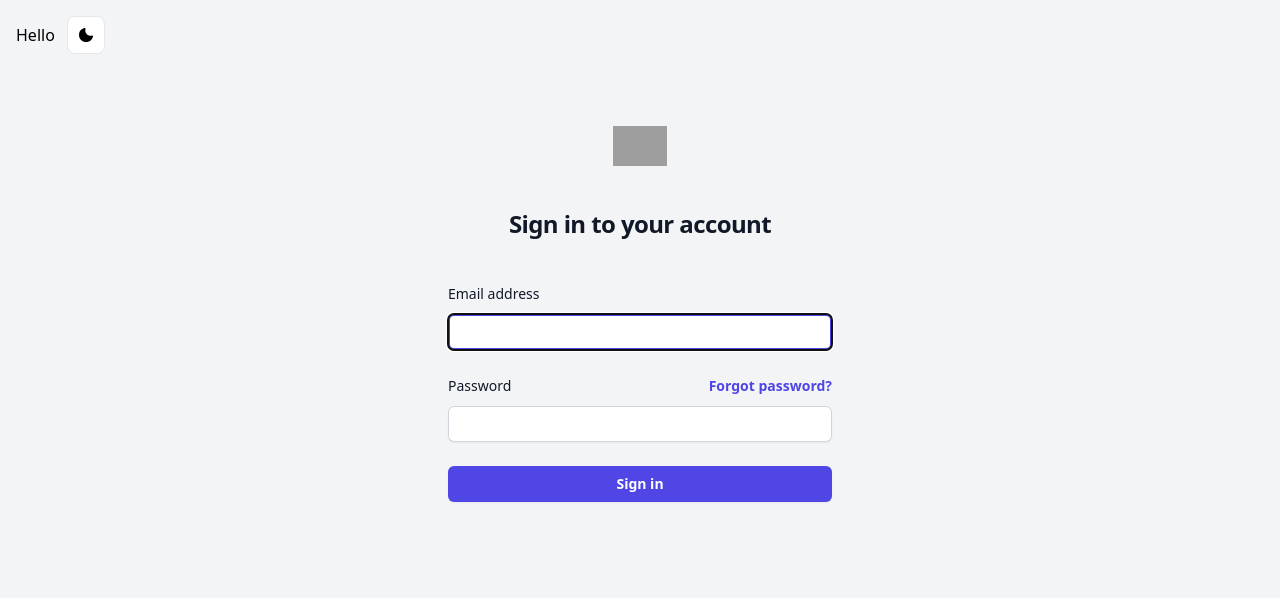
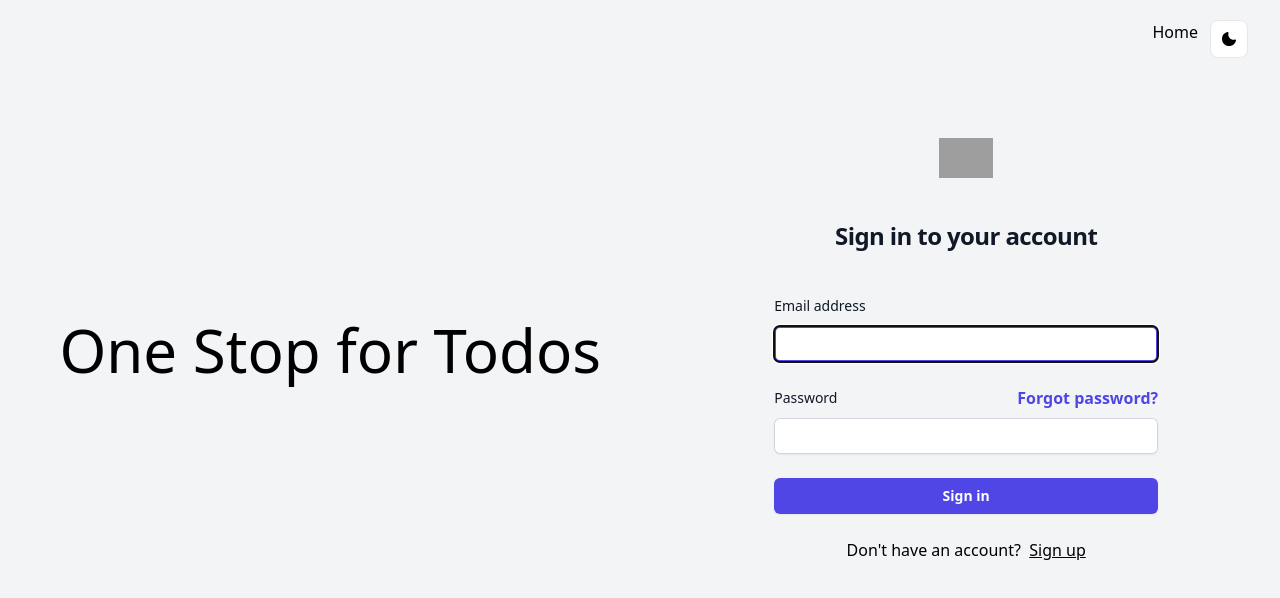
Before and after one commit to rajneesh069/taskify-frontend, a React (Vite) app: page / in a window 1280 px wide. Shown: the top 598 px of the page. Built offline with nearby package versions, Linux system fonts and the light colour scheme; grey boxes are pictures that could not be loaded.

Commit message:
add some more features

```diff
--- a/src/App.tsx
+++ b/src/App.tsx
@@ -7,6 +7,7 @@ import "./index.css";
 import ShowTodo from "./components/ShowTodos";
 import Appbar from "./components/Appbar";
 import { RecoilRoot } from "recoil";
+import Landing from "./components/Landing";
 
 const App: React.FC = () => {
   return (
@@ -18,7 +19,8 @@ const App: React.FC = () => {
           </header>
           <main>
             <Routes>
-              <Route path="/" element={<Signin />} />
+              <Route path="/" element={<Landing />} />
+              <Route path="/signin" element={<Signin />} />
               <Route path="/signup" element={<Signup />} />
               <Route path="/users/:userId" element={<ShowTodo />} />
             </Routes>
--- a/src/components/Appbar.tsx
+++ b/src/components/Appbar.tsx
@@ -1,10 +1,30 @@
+import { useRecoilValue } from "recoil";
 import DarkModeToggle from "./DarkModeToggle";
+import { emailSelector } from "../store/selectors/userSelector";
+import { useNavigate } from "react-router-dom";
 
 export default function Appbar() {
+  const navigate = useNavigate();
+  const email = useRecoilValue(emailSelector);
   return (
-    <div className="flex flex-row gap-3 sticky mb-2">
-      <button>Hello</button>
-      <DarkModeToggle />
-    </div>
+    <>
+      <div className="flex flex-row gap-3 justify-end sticky mb-2 p-1">
+        <div >
+          <button
+            className=""
+            onClick={() => {
+              navigate("/");
+            }}
+          >
+            Home
+          </button>
+        </div>
+        <div className="">
+          <DarkModeToggle />
+        </div>
+
+        <p>{email}</p>
+      </div>
+    </>
   );
 }
--- a/src/components/DarkModeToggle.tsx
+++ b/src/components/DarkModeToggle.tsx
@@ -56,8 +56,8 @@ const DarkModeToggle: React.FC = () => {
               <path
                 d="M6.22176 0.290343C6.47196 0.540538 6.56981 0.905128 6.47852 1.24698C6.02149 2.95841 6.46512 4.85587 7.80463 6.19537C9.14413 7.53487 11.0416 7.97851 12.753 7.52148C13.0949 7.43019 13.4595 7.52805 13.7097 7.77824C13.9598 8.02844 14.0577 8.39303 13.9664 8.73487C13.6547 9.90223 13.0406 11.0056 12.1268 11.9194C9.35262 14.6935 4.8548 14.6935 2.08063 11.9194C-0.693543 9.1452 -0.693542 4.64738 2.08063 1.87321C2.99439 0.959446 4.09777 0.34532 5.26513 0.0335818C5.60698 -0.0577083 5.97157 0.0401477 6.22176 0.290343Z"
                 fill="currentColor"
-                fill-rule="evenodd"
-                clip-rule="evenodd"
+                fillRule="evenodd"
+                clipRule="evenodd"
               ></path>
             </svg>
           )}
--- /dev/null
+++ b/src/components/Landing.tsx
@@ -0,0 +1,14 @@
+import Signin from "./Signin";
+
+export default function Landing() {
+  return (
+    <div className="flex flex-col p-1 md:flex-row md:justify-around">
+      <h1 className="text-4xl text-center md:text-5xl lg:text-6xl md:content-center">
+        One Stop for Todos
+      </h1>
+      <div className="md:w-[40%]">
+        <Signin />
+      </div>
+    </div>
+  );
+}
--- a/src/components/ShowTodos.tsx
+++ b/src/components/ShowTodos.tsx
@@ -11,13 +11,15 @@ export default function ShowTodos() {
   if (todos.state === "hasValue") {
     return (
       <div className="flex flex-col gap-3 dark:text-white text-black justify-center content-center items-center">
-        {todos.contents.map((todo: TodoType) => (
-          <Todo key={todo.id} todoId={todo.id} />
-        ))}
+        {todos.contents
+          ? todos.contents.map((todo: TodoType) => (
+              <Todo key={todo.id} todoId={todo.id} />
+            ))
+          : "No todos found"}
       </div>
     );
   } else if (todos.state === "loading") {
-    return "loading";
+    return "Loading";
   } else {
     return "Error";
   }
--- a/src/components/Signin.tsx
+++ b/src/components/Signin.tsx
@@ -2,8 +2,9 @@ import axios from "axios";
 import { useForm } from "react-hook-form";
 import { BASE_URL } from "../config";
 import { useRecoilValue, useSetRecoilState } from "recoil";
-import { userIdState } from "../store/atoms/userAtom";
+import { emailState, userIdState } from "../store/atoms/userAtom";
 import { useNavigate } from "react-router-dom";
+import { userIdSelector } from "../store/selectors/userSelector";
 
 export interface SigninFormData {
   email: string;
@@ -14,16 +15,24 @@ export interface SigninFormData {
 export default function Signin() {
   const { register, handleSubmit } = useForm<SigninFormData>();
   const setUserId = useSetRecoilState(userIdState);
-  const userId = useRecoilValue(userIdState);
+  const setEmail = useSetRecoilState(emailState);
+  const userId = useRecoilValue(userIdSelector);
   const navigate = useNavigate();
   const onSubmit = async (data: SigninFormData) => {
+    try {
       const response = await axios.post(`${BASE_URL}/users/signin`, data, {
         headers: {
           "Content-Type": "application/json",
         },
       });
       setUserId(Number(response.data.user.id));
+      setEmail(response.data.user.email);
       navigate("/users/" + userId);
+    } catch (error) {
+      console.error(error);
+      setUserId(-1);
+      setEmail("");
+    }
   };
 
   return (
@@ -71,13 +80,15 @@ export default function Signin() {
                 >
                   Password
                 </label>
-                <div className="text-sm">
-                  <a
-                    href="#"
+                <div>
+                  <p
+                   onClick={()=>{
+
+                   }}
                     className="font-semibold text-indigo-600 hover:text-indigo-500"
                   >
                     Forgot password?
-                  </a>
+                  </p>
                 </div>
               </div>
               <div className="mt-2">
@@ -101,6 +112,18 @@ export default function Signin() {
                 Sign in
               </button>
             </div>
+
+            <div className="text-center">
+              Don't have an account?&nbsp;{" "}
+              <button
+              className="underline"
+                onClick={() => {
+                  navigate("/signup");
+                }}
+              >
+                Sign up
+              </button>
+            </div>
           </form>
         </div>
       </div>
--- a/src/components/Signup.tsx
+++ b/src/components/Signup.tsx
@@ -1,11 +1,33 @@
 import { useForm } from "react-hook-form";
 import { SigninFormData } from "./Signin";
+import axios from "axios";
+import { BASE_URL } from "../config";
+import { useRecoilValue, useSetRecoilState } from "recoil";
+import { emailState, userIdState } from "../store/atoms/userAtom";
+import { useNavigate } from "react-router-dom";
+import { userIdSelector } from "../store/selectors/userSelector";
 
 export default function Signup() {
   const { register, handleSubmit } = useForm<SigninFormData>();
-
+  const setUserId = useSetRecoilState(userIdState);
+  const setEmail = useSetRecoilState(emailState);
+  const userId = useRecoilValue(userIdSelector);
+  const navigate = useNavigate();
   const onSubmit = async (data: SigninFormData) => {
-    console.log(data);
+    try {
+      const response = await axios.post(`${BASE_URL}/users/signup`, data, {
+        headers: {
+          "Content-Type": "application/json",
+        },
+      });
+      setUserId(Number(response.data.user.id));
+      setEmail(response.data.user.email);
+      navigate(`/users/${userId}`);
+    } catch (error) {
+      console.error(error);
+      setUserId(-1);
+      setEmail("");
+    }
   };
 
   return (
@@ -34,26 +56,7 @@ export default function Signup() {
                     required: true,
                   })}
                   required
-                  className="block w-full rounded-md border-0 py-1.5 text-gray-900 dark:text-gray-300 shadow-sm ring-1 ring-inset ring-gray-300 placeholder:text-gray-400 dark:placeholder:text-gray-500 focus:ring-2 focus:ring-inset focus:ring-indigo-600 sm:text-sm sm:leading-6"
-                />
-              </div>
-            </div>
-
-            <div>
-              <label
-                htmlFor="username"
-                className="block text-sm font-medium leading-6 text-gray-900 dark:text-gray-300"
-              >
-                Username
-              </label>
-              <div className="mt-2">
-                <input
-                  id="username"
-                  {...register("username", {
-                    required: true,
-                  })}
-                  required
-                  className="block w-full rounded-md border-0 py-1.5 text-gray-900 dark:text-gray-300 shadow-sm ring-1 ring-inset ring-gray-300 placeholder:text-gray-400 dark:placeholder:text-gray-500 focus:ring-2 focus:ring-inset focus:ring-indigo-600 sm:text-sm sm:leading-6"
+                  className="block w-full rounded-md border-0 py-1.5 text-black dark:text-black shadow-sm ring-1 ring-inset ring-gray-300 placeholder:text-gray-400 dark:placeholder:text-gray-500 focus:ring-2 focus:ring-inset focus:ring-indigo-600 sm:text-sm sm:leading-6"
                 />
               </div>
             </div>
@@ -75,7 +78,7 @@ export default function Signup() {
                   })}
                   type="password"
                   required
-                  className="block w-full rounded-md border-0 py-1.5 text-gray-900 dark:text-gray-300 shadow-sm ring-1 ring-inset ring-gray-300 placeholder:text-gray-400 dark:placeholder:text-gray-500 focus:ring-2 focus:ring-inset focus:ring-indigo-600 sm:text-sm sm:leading-6"
+                  className="block w-full rounded-md border-0 py-1.5 text-gray-900 dark:text-black shadow-sm ring-1 ring-inset ring-gray-300 placeholder:text-gray-400 dark:placeholder:text-gray-500 focus:ring-2 focus:ring-inset focus:ring-indigo-600 sm:text-sm sm:leading-6"
                 />
               </div>
             </div>
@@ -88,6 +91,18 @@ export default function Signup() {
                 Sign Up
               </button>
             </div>
+
+            <div className="text-center">
+              Already have an account?&nbsp;{" "}
+              <button
+                className="underline"
+                onClick={() => {
+                  navigate("/signin");
+                }}
+              >
+                Sign in
+              </button>
+            </div>
           </form>
         </div>
       </div>
--- a/src/store/atoms/todoAtom.ts
+++ b/src/store/atoms/todoAtom.ts
@@ -7,14 +7,14 @@ import {
 } from "recoil";
 import { BASE_URL } from "../../config";
 import { Todo } from "../../types";
-import { userIdState } from "./userAtom";
+import { userIdSelector } from "../selectors/userSelector";
 
 export const todoState = atomFamily<Todo, number>({
   key: "todoState",
   default: selectorFamily({
     key: "todos/default",
     get: (todoId: number) => async () => {
-      const userId = useRecoilValue(userIdState);
+      const userId = useRecoilValue(userIdSelector);
       const todos = useRecoilValueLoadable(todosState(userId));
       if (todos.state === "hasValue") {
         return todos.contents.find((todo: Todo) => todo.id === todoId);
```
Lines whose indentation alone changed are shown as unchanged.
